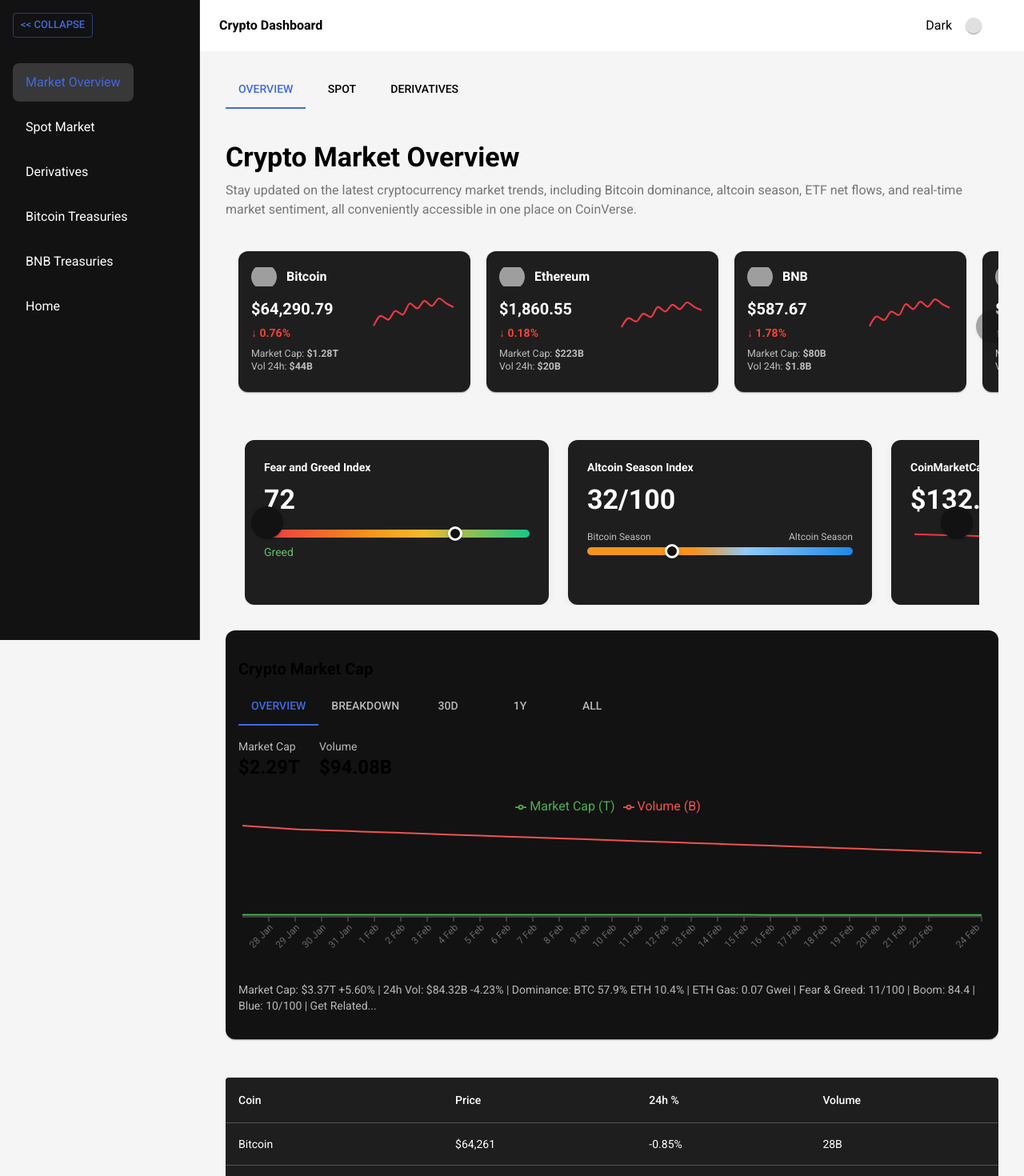
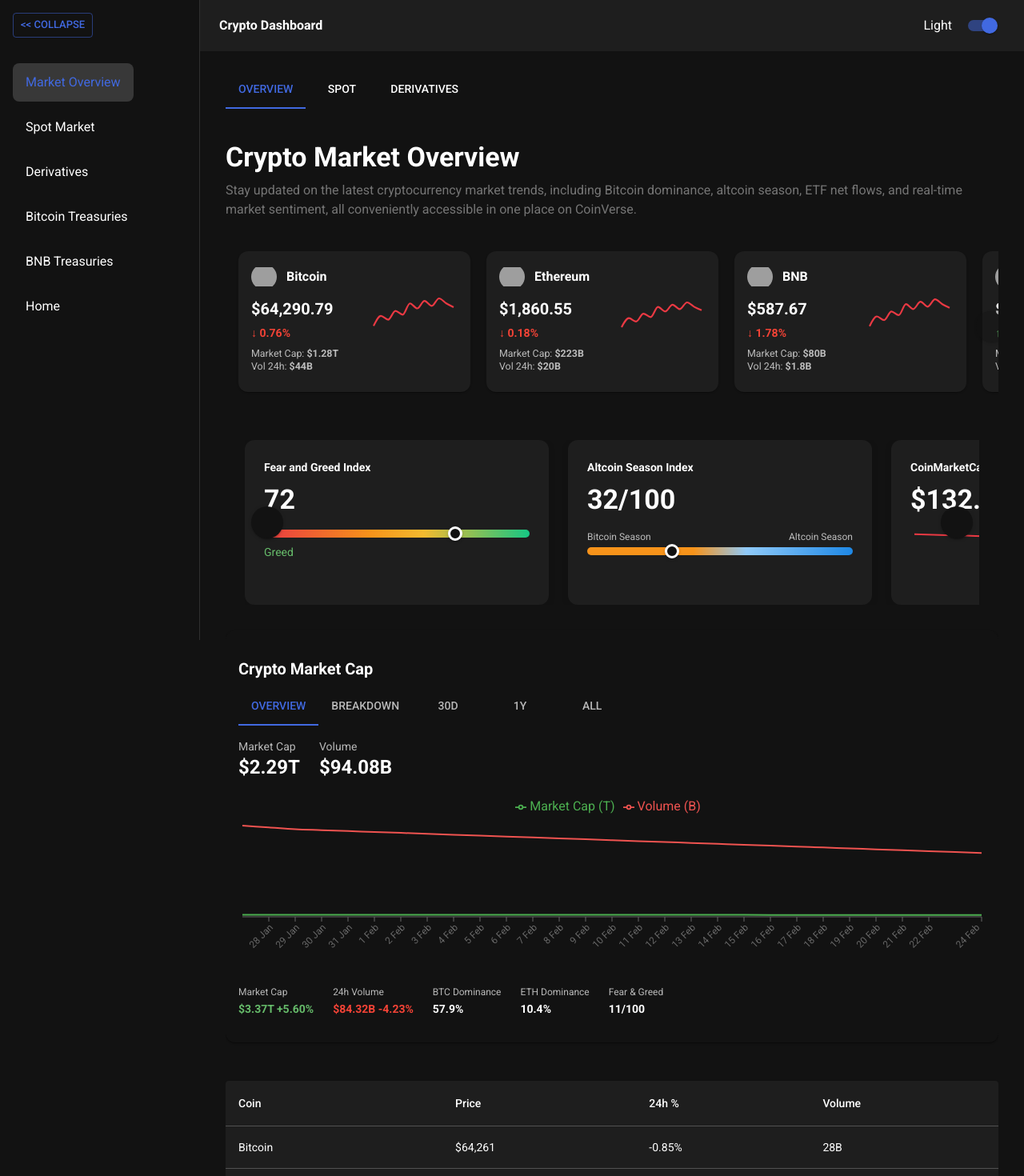
Before and after one commit to Sarmiz1/Crypto-Tracking-App, a React (Vite) app: page /dashboard in a window 1280 px wide. Shown: the top 1470 px of the page at 80% size. Built offline with nearby package versions, Linux system fonts and the light colour scheme; grey boxes are pictures that could not be loaded; some icons are missing.

Commit message:
feat: Refactor Dashboard components to use context for theme management and improve code readability

```diff
--- a/src/Pages/Dashboard/Components/CryptoMarketCapChart.jsx
+++ b/src/Pages/Dashboard/Components/CryptoMarketCapChart.jsx
@@ -1,60 +1,85 @@
-import { Box, Tabs, Tab, Typography } from '@mui/material';
-import { LineChart, Line, XAxis, YAxis, Tooltip, ResponsiveContainer, Legend, PieChart, Pie, Cell } from 'recharts';
-import { useState } from 'react';
+import { Box, Tabs, Tab, Typography, Stack } from "@mui/material";
+import {
+  LineChart,
+  Line,
+  XAxis,
+  YAxis,
+  Tooltip,
+  ResponsiveContainer,
+  Legend,
+  PieChart,
+  Pie,
+  Cell,
+} from "recharts";
+import { useState, useMemo } from "react";
 
 // Dummy data for different tabs (expand with real API later)
 // Overview: Market Cap + Volume
 const dummyOverviewData = [
-  { date: '27 Jan', marketCap: 2.3, volume: 100 },
-  { date: '28 Jan', marketCap: 2.28, volume: 98 },
-  { date: '29 Jan', marketCap: 2.26, volume: 96 },
-  { date: '30 Jan', marketCap: 2.25, volume: 95 },
-  { date: '31 Jan', marketCap: 2.24, volume: 94 },
-  { date: '1 Feb', marketCap: 2.23, volume: 93 },
-  { date: '2 Feb', marketCap: 2.22, volume: 92 },
-  { date: '3 Feb', marketCap: 2.21, volume: 91 },
-  { date: '4 Feb', marketCap: 2.2, volume: 90 },
-  { date: '5 Feb', marketCap: 2.19, volume: 89 },
-  { date: '6 Feb', marketCap: 2.18, volume: 88 },
-  { date: '7 Feb', marketCap: 2.17, volume: 87 },
-  { date: '8 Feb', marketCap: 2.16, volume: 86 },
-  { date: '9 Feb', marketCap: 2.15, volume: 85 },
-  { date: '10 Feb', marketCap: 2.14, volume: 84 },
-  { date: '11 Feb', marketCap: 2.13, volume: 83 },
-  { date: '12 Feb', marketCap: 2.12, volume: 82 },
-  { date: '13 Feb', marketCap: 2.11, volume: 81 },
-  { date: '14 Feb', marketCap: 2.1, volume: 80 },
-  { date: '15 Feb', marketCap: 2.09, volume: 79 },
-  { date: '16 Feb', marketCap: 2.08, volume: 78 },
-  { date: '17 Feb', marketCap: 2.07, volume: 77 },
-  { date: '18 Feb', marketCap: 2.06, volume: 76 },
-  { date: '19 Feb', marketCap: 2.05, volume: 75 },
-  { date: '20 Feb', marketCap: 2.04, volume: 74 },
-  { date: '21 Feb', marketCap: 2.03, volume: 73 },
-  { date: '22 Feb', marketCap: 2.02, volume: 72 },
-  { date: '23 Feb', marketCap: 2.01, volume: 71 },
-  { date: '24 Feb', marketCap: 2.0, volume: 70 },
+  { date: "27 Jan", marketCap: 2.3, volume: 100 },
+  { date: "28 Jan", marketCap: 2.28, volume: 98 },
+  { date: "29 Jan", marketCap: 2.26, volume: 96 },
+  { date: "30 Jan", marketCap: 2.25, volume: 95 },
+  { date: "31 Jan", marketCap: 2.24, volume: 94 },
+  { date: "1 Feb", marketCap: 2.23, volume: 93 },
+  { date: "2 Feb", marketCap: 2.22, volume: 92 },
+  { date: "3 Feb", marketCap: 2.21, volume: 91 },
+  { date: "4 Feb", marketCap: 2.2, volume: 90 },
+  { date: "5 Feb", marketCap: 2.19, volume: 89 },
+  { date: "6 Feb", marketCap: 2.18, volume: 88 },
+  { date: "7 Feb", marketCap: 2.17, volume: 87 },
+  { date: "8 Feb", marketCap: 2.16, volume: 86 },
+  { date: "9 Feb", marketCap: 2.15, volume: 85 },
+  { date: "10 Feb", marketCap: 2.14, volume: 84 },
+  { date: "11 Feb", marketCap: 2.13, volume: 83 },
+  { date: "12 Feb", marketCap: 2.12, volume: 82 },
+  { date: "13 Feb", marketCap: 2.11, volume: 81 },
+  { date: "14 Feb", marketCap: 2.1, volume: 80 },
+  { date: "15 Feb", marketCap: 2.09, volume: 79 },
+  { date: "16 Feb", marketCap: 2.08, volume: 78 },
+  { date: "17 Feb", marketCap: 2.07, volume: 77 },
+  { date: "18 Feb", marketCap: 2.06, volume: 76 },
+  { date: "19 Feb", marketCap: 2.05, volume: 75 },
+  { date: "20 Feb", marketCap: 2.04, volume: 74 },
+  { date: "21 Feb", marketCap: 2.03, volume: 73 },
+  { date: "22 Feb", marketCap: 2.02, volume: 72 },
+  { date: "23 Feb", marketCap: 2.01, volume: 71 },
+  { date: "24 Feb", marketCap: 2.0, volume: 70 },
 ];
 
 // Breakdown: Pie chart dummy data (dominance breakdown)
 const dummyBreakdownData = [
-  { name: 'BTC', value: 57.9 },
-  { name: 'ETH', value: 10.4 },
-  { name: 'Other', value: 31.7 },
+  { name: "BTC", value: 57.9 },
+  { name: "ETH", value: 10.4 },
+  { name: "Other", value: 31.7 },
 ];
 
-const COLORS = ['#f7931a', '#627eea', '#e0e0e0'];
+const COLORS = ["#f7931a", "#627eea", "#e0e0e0"];
 
 // 30d: Shorter dummy data for 30 days
 const dummy30dData = dummyOverviewData.slice(-30);
 
 // 1y: Dummy data for 1 year (365 days, simplified)
-const dummy1yData = dummyOverviewData.slice(0, 365).map((d, i) => ({ ...d, date: `Day ${i + 1}` })); // Expand as needed
+const dummy1yData = dummyOverviewData
+  .slice(0, 365)
+  .map((d, i) => ({ ...d, date: `Day ${i + 1}` })); // Expand as needed
 
 // All: Longer dummy data for all time (e.g. 5 years, simplified)
-const dummyAllData = dummyOverviewData.slice(0, 1825).map((d, i) => ({ ...d, date: `Day ${i + 1}` })); // Expand as needed
+const dummyAllData = dummyOverviewData
+  .slice(0, 1825)
+  .map((d, i) => ({ ...d, date: `Day ${i + 1}` })); // Expand as needed
 
 export default function CryptoMarketCapChart() {
+  const summaryData = useMemo(() => {
+    return [
+      { label: "Market Cap", value: "$3.37T", change: "+5.60%" },
+      { label: "24h Volume", value: "$84.32B", change: "-4.23%" },
+      { label: "BTC Dominance", value: "57.9%" },
+      { label: "ETH Dominance", value: "10.4%" },
+      { label: "Fear & Greed", value: "11/100" },
+    ];
+  }, []);
+
   const [tabValue, setTabValue] = useState(0);
 
   const handleTabChange = (event, newValue) => {
@@ -96,7 +121,10 @@
               dataKey="value"
             >
               {dummyBreakdownData.map((entry, index) => (
-                <Cell key={`cell-${index}`} fill={COLORS[index % COLORS.length]} />
+                <Cell
+                  key={`cell-${index}`}
+                  fill={COLORS[index % COLORS.length]}
+                />
               ))}
             </Pie>
             <Tooltip />
@@ -109,19 +137,47 @@
     return (
       <ResponsiveContainer width="100%" height="100%">
         <LineChart data={chartData}>
-          <XAxis dataKey="date" tick={{ fontSize: 12 }} angle={-45} textAnchor="end" height={60} />
+          <XAxis
+            dataKey="date"
+            tick={{ fontSize: 12 }}
+            angle={-45}
+            textAnchor="end"
+            height={60}
+          />
           <YAxis hide={true} />
           <Tooltip />
           <Legend verticalAlign="top" height={36} />
-          <Line type="monotone" dataKey="marketCap" stroke="#4caf50" strokeWidth={2} dot={false} name="Market Cap (T)" />
-          <Line type="monotone" dataKey="volume" stroke="#ef5350" strokeWidth={2} dot={false} name="Volume (B)" />
+          <Line
+            type="monotone"
+            dataKey="marketCap"
+            stroke="#4caf50"
+            strokeWidth={2}
+            dot={false}
+            name="Market Cap (T)"
+          />
+          <Line
+            type="monotone"
+            dataKey="volume"
+            stroke="#ef5350"
+            strokeWidth={2}
+            dot={false}
+            name="Volume (B)"
+          />
         </LineChart>
       </ResponsiveContainer>
     );
   };
 
   return (
-    <Box sx={{ py: 4, px: 2, bgcolor: 'background.default', borderRadius: 3, boxShadow: 1 }}>
+    <Box
+      sx={{
+        py: 4,
+        px: 2,
+        bgcolor: "background.default",
+        borderRadius: 3,
+        boxShadow: 1,
+      }}
+    >
       {/* Title */}
       <Typography variant="h6" fontWeight={600} gutterBottom>
         Crypto Market Cap
@@ -138,7 +194,7 @@
 
       {/* Market Cap & Volume labels (shown in Overview only) */}
       {tabValue === 0 && (
-        <Box sx={{ display: 'flex', gap: 3, mb: 2 }}>
+        <Box sx={{ display: "flex", gap: 3, mb: 2 }}>
           <Box>
             <Typography variant="body2" color="text.secondary">
               Market Cap
@@ -159,14 +215,208 @@
       )}
 
       {/* Chart Area */}
-      <Box sx={{ height: 220, mb: 2 }}>
-        {getChartContent()}
-      </Box>
+      <Box sx={{ height: 220, mb: 2 }}>{getChartContent()}</Box>
 
       {/* Bottom summary */}
-      <Typography variant="body2" color="text.secondary" sx={{ mt: 1 }}>
+      {/* <Typography variant="body2" color="text.secondary" sx={{ mt: 1 }}>
         Market Cap: $3.37T +5.60% | 24h Vol: $84.32B -4.23% | Dominance: BTC 57.9% ETH 10.4% | ETH Gas: 0.07 Gwei | Fear & Greed: 11/100 | Boom: 84.4 | Blue: 10/100 | Get Related...
-      </Typography>
+      </Typography> */}
+      <Stack direction="row" spacing={3} flexWrap="wrap" useFlexGap>
+        {summaryData.map((item, index) => (
+          <Box key={index}>
+            <Typography variant="caption" color="text.secondary">
+              {item.label}
+            </Typography>
+            <Typography
+              variant="body2"
+              fontWeight={600}
+              color={
+                item.change?.includes("-")
+                  ? "error.main"
+                  : item.change?.includes("+")
+                    ? "success.main"
+                    : "text.primary"
+              }
+            >
+              {item.value} {item.change && ` ${item.change}`}
+            </Typography>
+          </Box>
+        ))}
+      </Stack>
     </Box>
   );
 }
+
+// import { Box, Tabs, Tab, Typography, Stack, Divider } from "@mui/material";
+// import {
+//   LineChart,
+//   Line,
+//   XAxis,
+//   YAxis,
+//   Tooltip,
+//   ResponsiveContainer,
+//   Legend,
+// } from "recharts";
+// import { useState, useMemo } from "react";
+
+// // ----- Dummy Data -----
+// const chartData = [
+//   { date: "27 Jan", marketCap: 2.3, volume: 100 },
+//   { date: "28 Jan", marketCap: 2.28, volume: 98 },
+//   { date: "29 Jan", marketCap: 2.26, volume: 96 },
+//   { date: "30 Jan", marketCap: 2.25, volume: 95 },
+//   { date: "31 Jan", marketCap: 2.24, volume: 94 },
+//   { date: "1 Feb", marketCap: 2.23, volume: 93 },
+//   { date: "2 Feb", marketCap: 2.22, volume: 92 },
+//   { date: "3 Feb", marketCap: 2.21, volume: 91 },
+//   { date: "4 Feb", marketCap: 2.2, volume: 90 },
+//   { date: "5 Feb", marketCap: 2.19, volume: 89 },
+//   { date: "6 Feb", marketCap: 2.18, volume: 88 },
+//   { date: "7 Feb", marketCap: 2.17, volume: 87 },
+//   { date: "8 Feb", marketCap: 2.16, volume: 86 },
+//   { date: "9 Feb", marketCap: 2.15, volume: 85 },
+//   { date: "10 Feb", marketCap: 2.14, volume: 84 },
+//   { date: "11 Feb", marketCap: 2.13, volume: 83 },
+//   { date: "12 Feb", marketCap: 2.12, volume: 82 },
+//   { date: "13 Feb", marketCap: 2.11, volume: 81 },
+//   { date: "14 Feb", marketCap: 2.1, volume: 80 },
+//   { date: "15 Feb", marketCap: 2.09, volume: 79 },
+//   { date: "16 Feb", marketCap: 2.08, volume: 78 },
+//   { date: "17 Feb", marketCap: 2.07, volume: 77 },
+//   { date: "18 Feb", marketCap: 2.06, volume: 76 },
+//   { date: "19 Feb", marketCap: 2.05, volume: 75 },
+//   { date: "20 Feb", marketCap: 2.04, volume: 74 },
+//   { date: "21 Feb", marketCap: 2.03, volume: 73 },
+//   { date: "22 Feb", marketCap: 2.02, volume: 72 },
+//   { date: "23 Feb", marketCap: 2.01, volume: 71 },
+//   { date: "24 Feb", marketCap: 2.0, volume: 70 },
+// ];
+
+// const tabs = ["Overview", "Breakdown", "30d", "1y", "All"];
+
+// export default function CryptoMarketCapChart() {
+//   const [tabValue, setTabValue] = useState(0);
+
+//   const handleTabChange = (_, newValue) => {
+//     setTabValue(newValue);
+//   };
+
+//   const summaryData = useMemo(() => {
+//     return [
+//       { label: "Market Cap", value: "$3.37T", change: "+5.60%" },
+//       { label: "24h Volume", value: "$84.32B", change: "-4.23%" },
+//       { label: "BTC Dominance", value: "57.9%" },
+//       { label: "ETH Dominance", value: "10.4%" },
+//       { label: "Fear & Greed", value: "11/100" },
+//     ];
+//   }, []);
+
+//   return (
+//     <Box
+//       sx={{
+//         p: 3,
+//         bgcolor: "background.paper",
+//         borderRadius: 3,
+//         boxShadow: 1,
+//       }}
+//     >
+//       {/* Title */}
+//       <Typography variant="h6" fontWeight={600} mb={2}>
+//         Crypto Market Cap
+//       </Typography>
+
+//       {/* Tabs */}
+//       <Tabs value={tabValue} onChange={handleTabChange} sx={{ mb: 3 }}>
+//         {tabs.map((tab, index) => (
+//           <Tab key={index} label={tab} />
+//         ))}
+//       </Tabs>
+
+//       {/* Top Stats */}
+//       <Stack direction="row" spacing={5} mb={3} flexWrap="wrap">
+//         <Box>
+//           <Typography variant="body2" color="text.secondary">
+//             Market Cap
+//           </Typography>
+//           <Typography variant="h5" fontWeight={700}>
+//             $2.29T
+//           </Typography>
+//         </Box>
+
+//         <Box>
+//           <Typography variant="body2" color="text.secondary">
+//             Volume
+//           </Typography>
+//           <Typography variant="h5" fontWeight={700}>
+//             $94.08B
+//           </Typography>
+//         </Box>
+//       </Stack>
+
+//       {/* Chart */}
+//       <Box sx={{ height: 260, mb: 3 }}>
+//         <ResponsiveContainer width="100%" height="100%">
+//           <LineChart data={chartData}>
+//             <XAxis
+//               dataKey="date"
+//               tick={{ fontSize: 12 }}
+//               angle={-45}
+//               textAnchor="end"
+//               height={60}
+//             />
+//             <YAxis hide />
+//             <Tooltip />
+//             <Legend verticalAlign="top" height={36} />
+//             <Line
+//               type="monotone"
+//               dataKey="marketCap"
+//               stroke="#4caf50"
+//               strokeWidth={2}
+//               dot={false}
+//               name="Market Cap (T)"
+//             />
+//             <Line
+//               type="monotone"
+//               dataKey="volume"
+//               stroke="#ef5350"
+//               strokeWidth={2}
+//               dot={false}
+//               name="Volume (B)"
+//             />
+//           </LineChart>
+//         </ResponsiveContainer>
+//       </Box>
+
+//       <Divider sx={{ mb: 2 }} />
+
+//       {/* Bottom Summary */}
+//       <Stack
+//         direction="row"
+//         spacing={3}
+//         flexWrap="wrap"
+//         useFlexGap
+//       >
+//         {summaryData.map((item, index) => (
+//           <Box key={index}>
+//             <Typography variant="caption" color="text.secondary">
+//               {item.label}
+//             </Typography>
+//             <Typography
+//               variant="body2"
+//               fontWeight={600}
+//               color={
+//                 item.change?.includes("-")
+//                   ? "error.main"
+//                   : item.change?.includes("+")
+//                   ? "success.main"
+//                   : "text.primary"
+//               }
+//             >
+//               {item.value} {item.change && ` ${item.change}`}
+//             </Typography>
+//           </Box>
+//         ))}
+//       </Stack>
+//     </Box>
+//   );
+// }
--- a/src/Pages/Dashboard/Components/TopAppBar.jsx
+++ b/src/Pages/Dashboard/Components/TopAppBar.jsx
@@ -8,7 +8,7 @@
 import MenuIcon from "@mui/icons-material/Menu";
 import { useState, useEffect } from "react";
 
-export default function TopAppBar({ darkMode, setDarkMode, isMobile, setMobileOpen }) {
+export default function TopAppBar({ mode, setMode, isMobile, setMobileOpen }) {
 
   const [scrolled, setScrolled] = useState(false);
 
@@ -24,14 +24,18 @@
     return () => window.removeEventListener("scroll", handleScroll);
   }, []);
 
+  const handleSwitchChange = () => {
+    setMode(mode === "dark" ? "light" : "dark");
+  }
+
 
   return(
     <AppBar
       position="sticky"
       elevation={scrolled ? 4 : 0}
       sx={{
-        backgroundColor: darkMode ? "#1e1e1e" : "#fff",
-        color: darkMode ? "#fff" : "#000",
+        backgroundColor: mode === "dark" ? "#1e1e1e" : "#fff",
+        color: mode === "dark" ? "#fff" : "#000",
       }}
     >
       <Toolbar>
@@ -45,10 +49,10 @@
           Crypto Dashboard
         </Typography>
 
-        <Typography mr={1}> {darkMode ? "Light" : "Dark"}</Typography>
+        <Typography mr={1}> {mode === "dark" ? "Light" : "Dark"}</Typography>
         <Switch
-          checked={darkMode}
-          onChange={() => setDarkMode(!darkMode)}
+          checked={mode}
+          onChange={handleSwitchChange}
         />
       </Toolbar>
     </AppBar>
--- a/src/Pages/Dashboard/DashboardPage.jsx
+++ b/src/Pages/Dashboard/DashboardPage.jsx
@@ -1,6 +1,6 @@
 import { Box, Drawer, useMediaQuery } from "@mui/material";
-import { useState } from "react";
-
+import { useState, useContext } from "react";
+import { appContext } from "../../Context/AppContextProvider";
 import MarketTable from "./Components/MarketTable";
 import TabSection from "./Components/TabSection";
 import TopAppBar from "./Components/TopAppBar";
@@ -17,7 +17,8 @@
   const [mobileOpen, setMobileOpen] = useState(false);
 
   const [selectedCoin, setSelectedCoin] = useState(null);
-  const [darkMode, setDarkMode] = useState(false);
+
+  const { mode, setMode } = useContext(appContext);
 
   const isMobile = useMediaQuery("(max-width:900px)");
 
@@ -27,8 +28,8 @@
     <Box
       sx={{
         display: "flex",
-        backgroundColor: darkMode ? "#121212" : "#f5f5f5",
-        color: darkMode ? "#fff" : "#000",
+        backgroundColor: mode === "dark" ? "#121212" : "#f5f5f5",
+        color: mode === "dark" ? "#fff" : "#000",
         minHeight: "100vh",
         overflowX: "hidden",
         mb: -10
@@ -65,19 +66,19 @@
       {/* MAIN CONTENT */}
       <Box sx={{ flex: 1, overflowX: "hidden" }}>
         <TopAppBar
-          darkMode={darkMode}
-          setDarkMode={setDarkMode}
+          mode={mode}
+          setMode={setMode}
           isMobile={isMobile}
           setMobileOpen={setMobileOpen}
         />
 
         <Box sx={{ px: { xs: 2, md: 4 }, py: 3,}}>
-          <TabSection tab={tab} setTab={setTab} darkMode={darkMode} />
+          <TabSection tab={tab} setTab={setTab} darkMode={mode === "dark"} />
 
           <CustomTabPanel value={tab} index={0}>
-            <OverviewHeader darkMode={darkMode} />
-            <TopMarketCards setSelectedCoin={setSelectedCoin} darkMode={darkMode} />
-            <IndexSection darkMode={darkMode} />
+            <OverviewHeader mode={mode} />
+            <TopMarketCards setSelectedCoin={setSelectedCoin} mode={mode} />
+            <IndexSection mode={mode} />
             <CryptoMarketCapChart />
             {/* <AltcoinSeasonBar /> */}
             <MarketTable />
```
